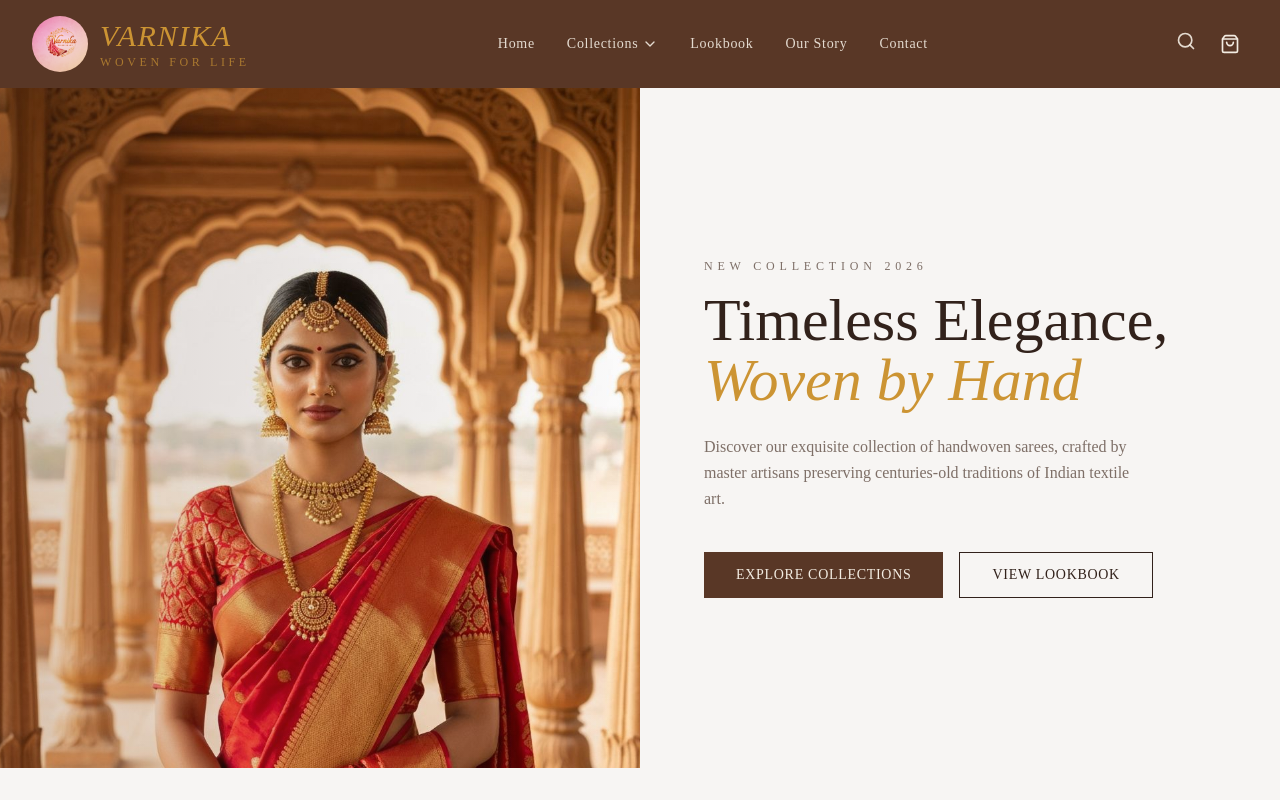
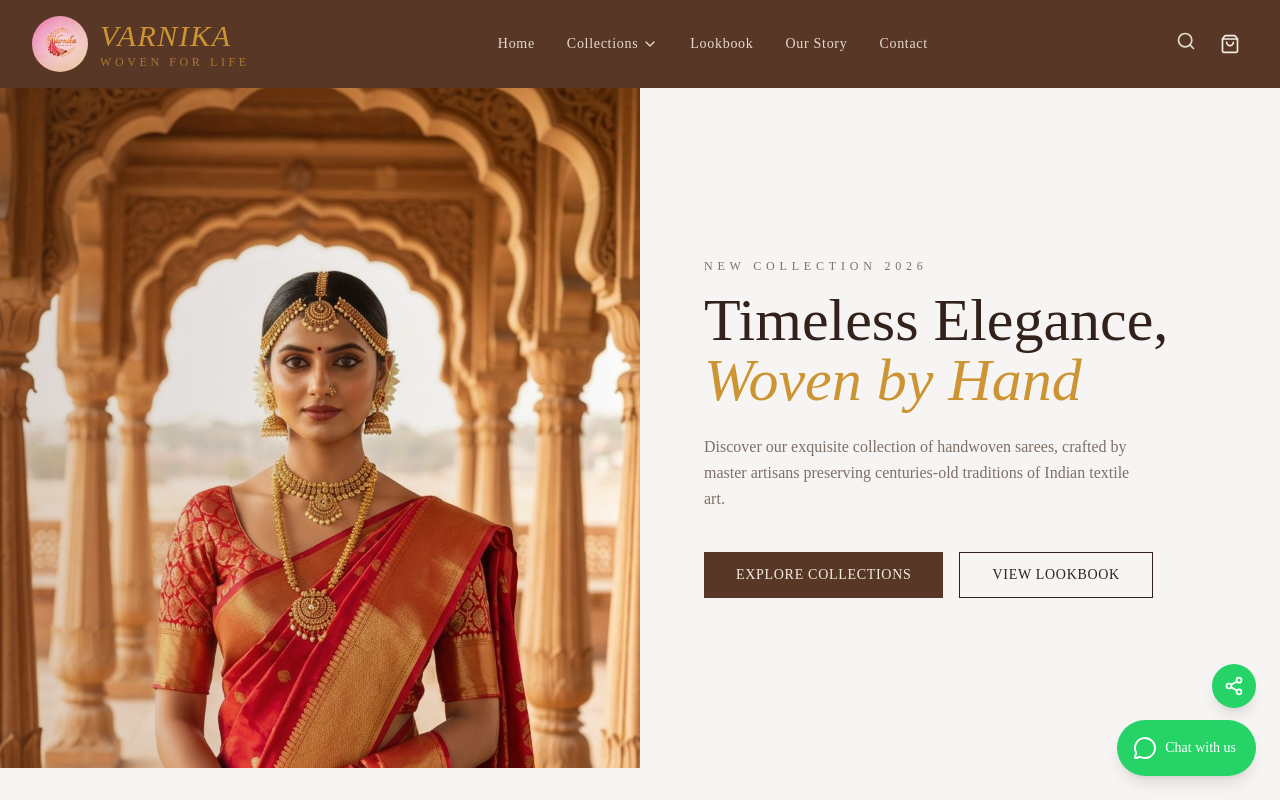
Before and after one commit to AnilaArun/varniaka-sarees, a Next.js app: page / in a window 1280 px wide. Shown: the top 800 px of the page. Built offline with nearby package versions, Linux system fonts and the light colour scheme; a web font is replaced by a local one.

Commit message:
feat: add floating WhatsApp button to root layout
Add main chat and share buttons with animations and fixed position.

```diff
--- a/app/layout.tsx
+++ b/app/layout.tsx
@@ -4,6 +4,7 @@ import { Playfair_Display, Lato } from "next/font/google"
 import "./globals.css"
 import { CartProvider } from "@/lib/cart-context"
 import { CartSidebar } from "@/components/cart-sidebar"
+import { WhatsAppFloat } from "@/components/whatsapp-float"
 
 const _playfair = Playfair_Display({
   subsets: ["latin"],
@@ -32,6 +33,7 @@ export default function RootLayout({
           <CartProvider>
             {children}
             <CartSidebar />
+            <WhatsAppFloat />
           </CartProvider>
         </body>
     </html>
--- /dev/null
+++ b/components/whatsapp-float.tsx
@@ -0,0 +1,53 @@
+"use client"
+
+import { MessageCircle, Share2 } from "lucide-react"
+import { useState } from "react"
+
+const WHATSAPP_NUMBER = "447721943635"
+
+export function WhatsAppFloat() {
+  const [showShare, setShowShare] = useState(false)
+
+  const handleWhatsAppChat = () => {
+    const message = encodeURIComponent(
+      "Hi, I'm interested in your saree collection. Can you help me?"
+    )
+    window.open(`https://wa.me/${WHATSAPP_NUMBER}?text=${message}`, "_blank")
+  }
+
+  const handleShareToWhatsApp = () => {
+    const currentUrl = typeof window !== "undefined" ? window.location.href : ""
+    const message = encodeURIComponent(
+      `Check out this beautiful saree collection from Varnika!\n\n${currentUrl}`
+    )
+    window.open(`https://wa.me/?text=${message}`, "_blank")
+  }
+
+  return (
+    <div className="fixed bottom-6 right-6 z-50 flex flex-col items-end gap-3">
+      {/* Share Button */}
+      <button
+        onClick={handleShareToWhatsApp}
+        onMouseEnter={() => setShowShare(true)}
+        onMouseLeave={() => setShowShare(false)}
+        className="group flex items-center gap-2 rounded-full bg-[#25D366] p-3 text-white shadow-lg transition-all hover:scale-105 hover:shadow-xl"
+        aria-label="Share on WhatsApp"
+      >
+        {showShare && (
+          <span className="hidden pr-1 text-sm font-medium sm:inline">Share</span>
+        )}
+        <Share2 className="h-5 w-5" />
+      </button>
+
+      {/* WhatsApp Chat Button */}
+      <button
+        onClick={handleWhatsAppChat}
+        className="group flex items-center gap-2 rounded-full bg-[#25D366] p-4 text-white shadow-lg transition-all hover:scale-105 hover:shadow-xl"
+        aria-label="Chat on WhatsApp"
+      >
+        <MessageCircle className="h-6 w-6" />
+        <span className="hidden pr-1 text-sm font-medium sm:inline">Chat with us</span>
+      </button>
+    </div>
+  )
+}
```
